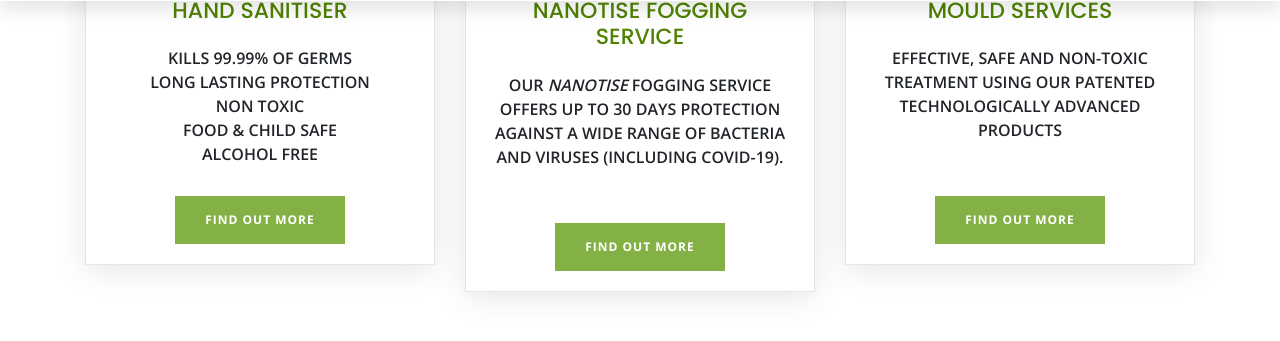
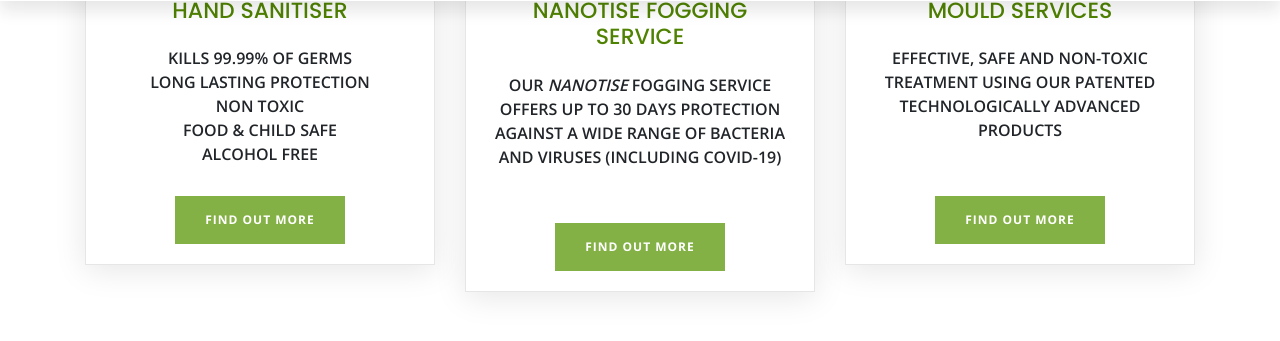
Before and after one commit to nogermsau/nogerms.github.io, a Jekyll site: the page built from index.html, in a window 1280 px wide and 900 px high, scrolled down 1207 px. Shown: the part 93-434 px from the top of the window. Built offline with Jekyll 4.4.1, drawn with Linux system fonts in a browser that asks for light colours; nearby versions of some CDN libraries.

Commit message:
remove full stop

```diff
--- a/_includes/top-services.html
+++ b/_includes/top-services.html
@@ -38,7 +38,7 @@
                         </div>
                         <div class="card-text">
                           <ul>
-                            <li>Our <i>Nanotise</i> fogging service offers up to 30 days protection against a wide range of bacteria and viruses (including COVID-19). </li>
+                            <li>Our <i>Nanotise</i> fogging service offers up to 30 days protection against a wide range of bacteria and viruses (including COVID-19)</li>
                           </ul>
                         </div>
                         <a href="/commercial/nanotise-fogging" class="btn">Find Out More</a>
```
